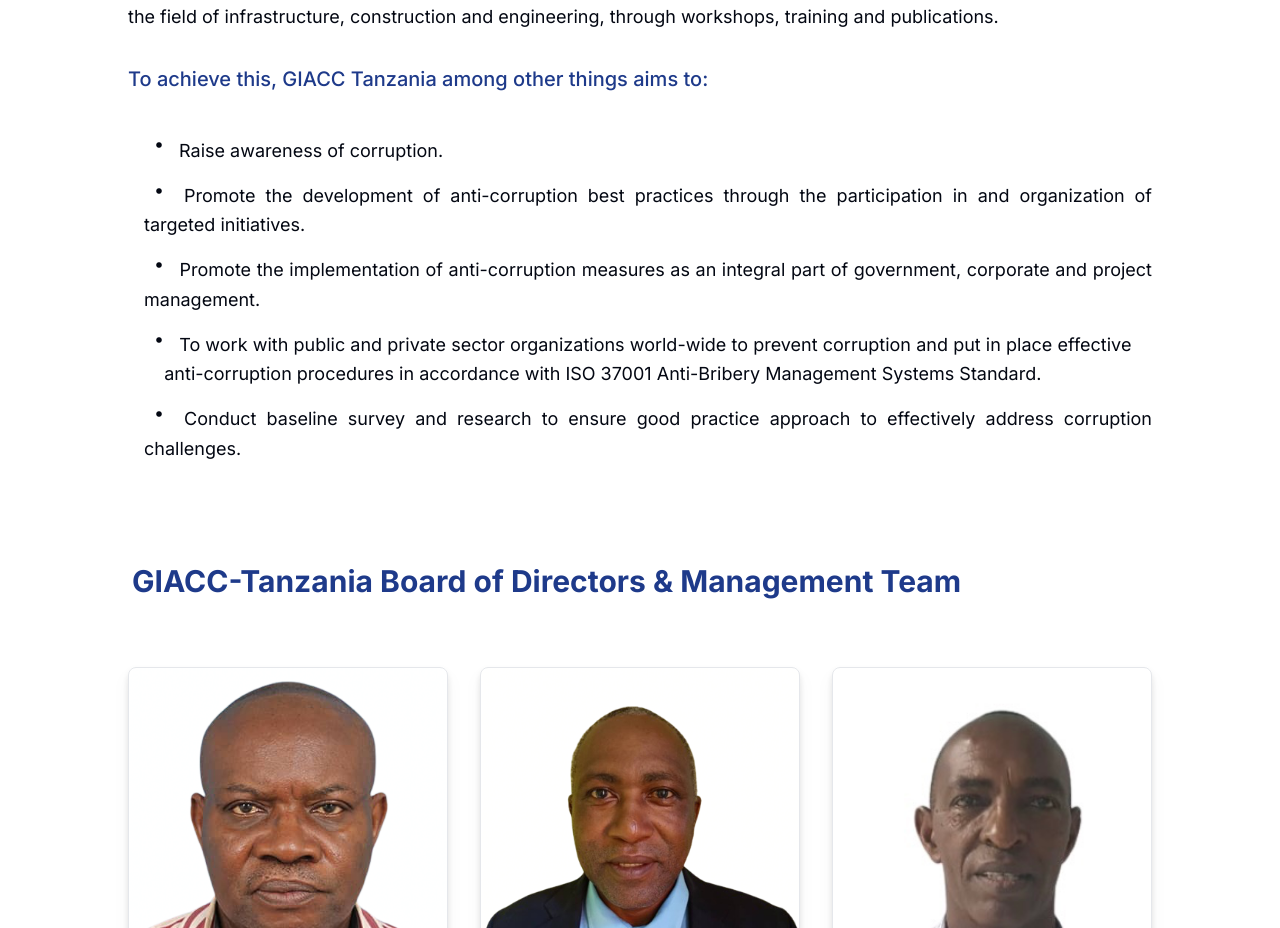
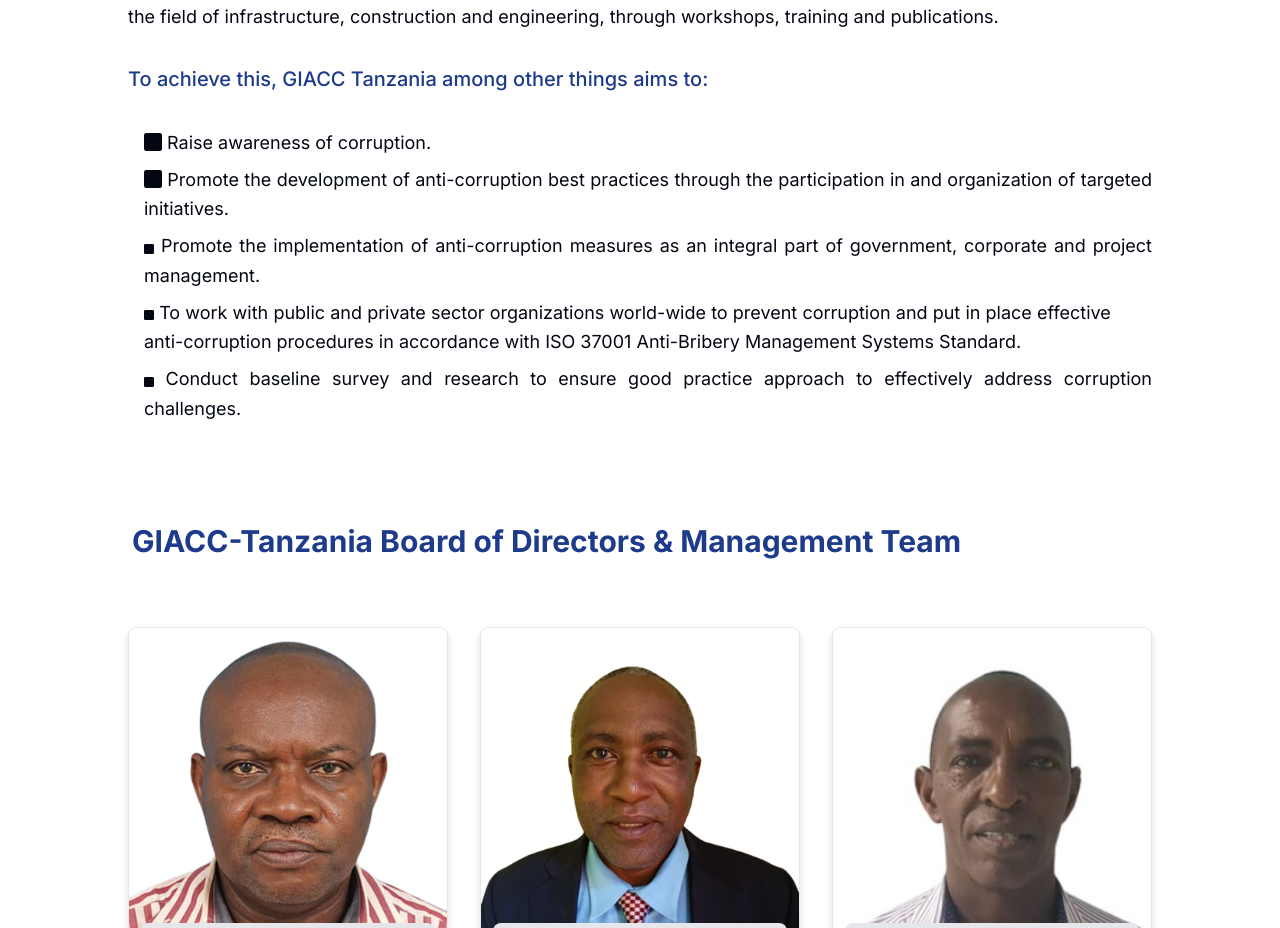
Before and after one commit to genie360s/giacc-tanzania, a Next.js app: page / in a window 1280 px wide. Shown: the part 1410-2338 px from the top of the page. Built offline with nearby package versions, Linux system fonts and the light colour scheme.

Commit message:
changed bullets

```diff
--- a/src/app/page.tsx
+++ b/src/app/page.tsx
@@ -62,24 +62,24 @@ export default function Home() {
               <div className="col ml-4">
                 <p className="font-normal leading-relaxed text-justify text-lg mt-8">
                   {" "}
-                  <i className="bi bi-dot text-3xl"></i>&nbsp;Raise
+                  <i className="bi bi-square-fill  text-[10ppx]"></i>&nbsp;Raise
                   awareness of corruption.{" "}
                 </p>
                 <p className="font-normal leading-relaxed text-justify text-lg mt-2">
                   {" "}
-                  <i className="bi bi-dot text-3xl"></i>&nbsp;Promote the
+                  <i className="bi bi-square-fill  text-[10ppx]"></i>&nbsp;Promote the
                   development of anti-corruption best practices through the
                   participation in and organization of targeted initiatives.{" "}
                 </p>
                 <p className="font-normal leading-relaxed text-justify text-lg mt-2">
                   {" "}
-                  <i className="bi bi-dot text-3xl"></i>&nbsp;Promote the
+                  <i className="bi bi-square-fill  text-[10px]"></i>&nbsp;Promote the
                   implementation of anti-corruption measures as an integral part
                   of government, corporate and project management.{" "}
                 </p>
                 <p className="font-normal leading-relaxed text-justify text-lg mt-2">
                   {" "}
-                  <i className="bi bi-dot text-3xl"></i>&nbsp;To work with
+                  <i className="bi bi-square-fill  text-[10px]"></i>&nbsp;To work with
                   public and private sector organizations world-wide to prevent
                   corruption and put in place effective &nbsp; &nbsp; &nbsp;
                   &nbsp; anti-corruption procedures in accordance with ISO 37001
@@ -87,7 +87,7 @@ export default function Home() {
                 </p>
                 <p className="font-normal leading-relaxed text-justify text-lg mt-2">
                   {" "}
-                  <i className="bi bi-dot text-3xl"></i>&nbsp;Conduct
+                  <i className="bi bi-square-fill  text-[10px]"></i>&nbsp;Conduct
                   baseline survey and research to ensure good practice approach
                   to effectively address corruption challenges.
                 </p>
```
